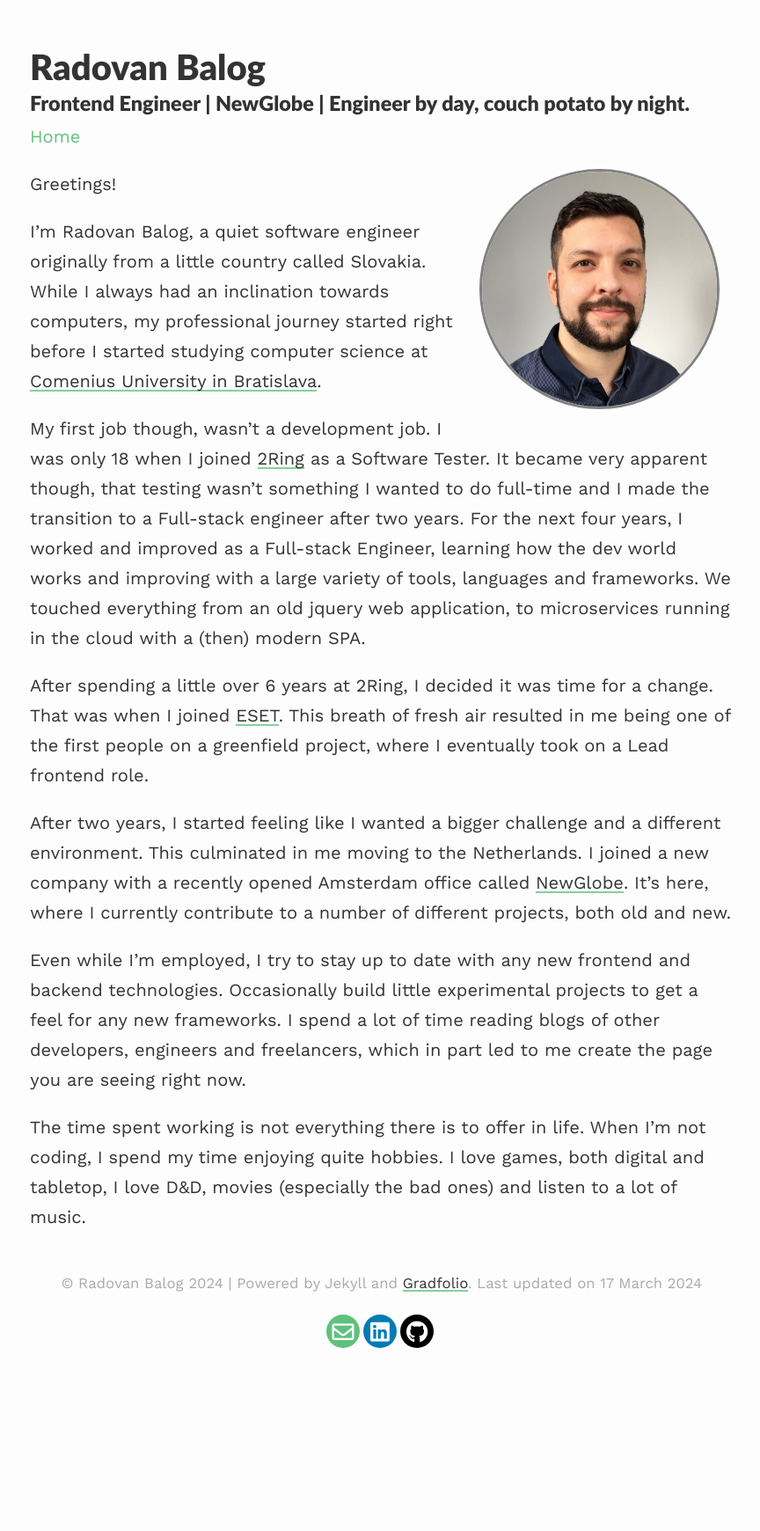
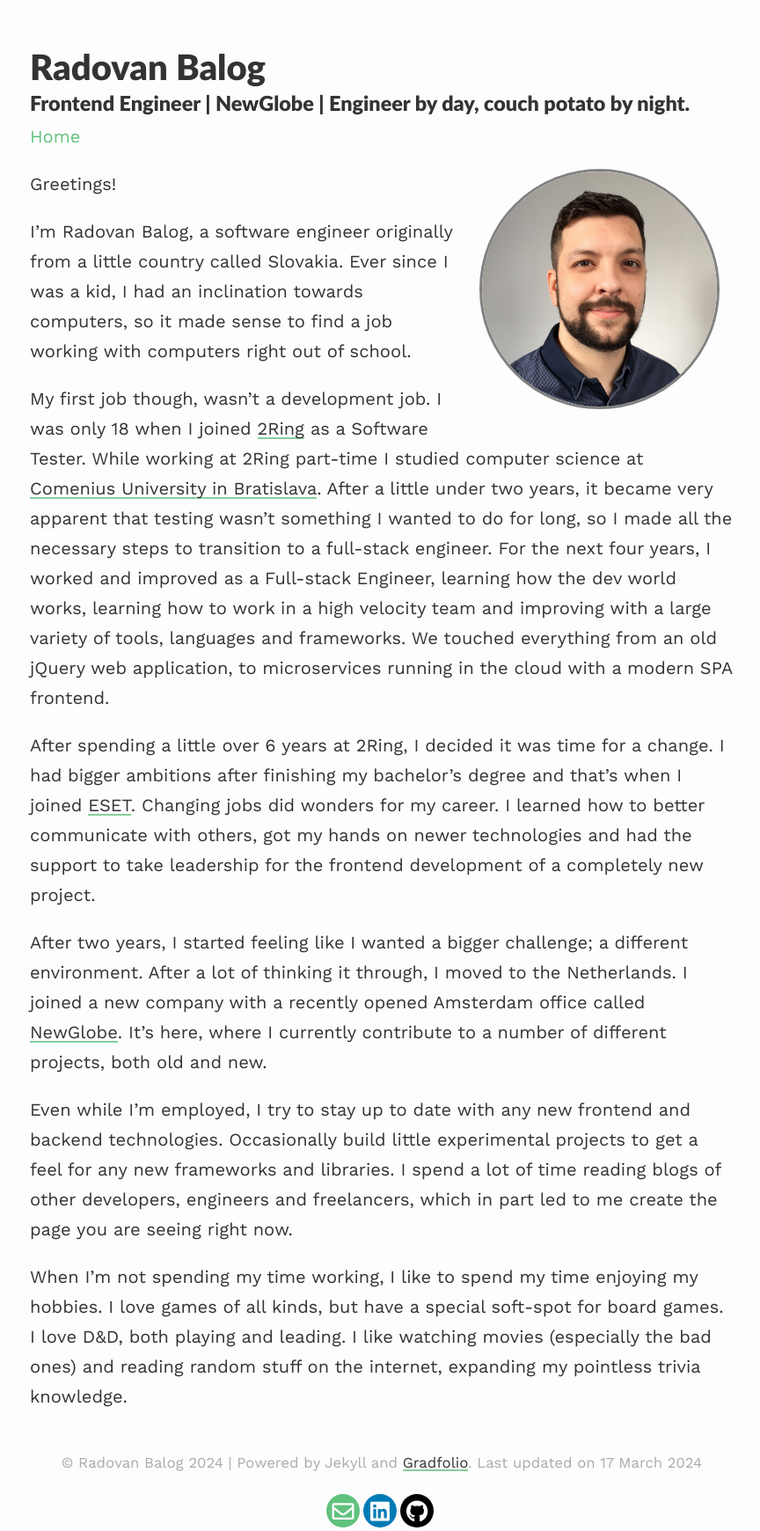
Before and after one commit to Radcho/radcho.github.io, a Jekyll site: the page built from index.md, in a window 1280 px wide. Shown: the whole page at 88% size, without its empty margins (206-1070 px from the left). Built offline with Jekyll 4.4.1, drawn with Linux system fonts in a browser that asks for light colours; nearby versions of some CDN libraries; before the commit the page ends 1536 px from its top, so only the background shows below that.

Commit message:
Improve description

```diff
--- a/index.md
+++ b/index.md
@@ -9,14 +9,14 @@ published: true
 
 Greetings!
 
-I'm Radovan Balog, a quiet software engineer originally from a little country called Slovakia. While I always had an inclination towards computers, my professional journey started right before I started studying computer science at [Comenius University in Bratislava](https://fmph.uniba.sk/en/).
+I'm Radovan Balog, a software engineer originally from a little country called Slovakia. Ever since I was a kid, I had an inclination towards computers, so it made sense to find a job working with computers right out of school.
 
-My first job though, wasn't a development job. I was only 18 when I joined [2Ring](https://www.2ring.com/) as a Software Tester. It became very apparent though, that testing wasn't something I wanted to do full-time and I made the transition to a Full-stack engineer after two years. For the next four years, I worked and improved as a Full-stack Engineer, learning how the dev world works and improving with a large variety of tools, languages and frameworks. We touched everything from an old jquery web application, to microservices running in the cloud with a (then) modern SPA.
+My first job though, wasn't a development job. I was only 18 when I joined [2Ring](https://www.2ring.com/) as a Software Tester. While working at 2Ring part-time I studied computer science at [Comenius University in Bratislava](https://fmph.uniba.sk/en/). After a little under two years, it became very apparent that testing wasn't something I wanted to do for long, so I made all the necessary steps to transition to a full-stack engineer. For the next four years, I worked and improved as a Full-stack Engineer, learning how the dev world works, learning how to work in a high velocity team and improving with a large variety of tools, languages and frameworks. We touched everything from an old jQuery web application, to microservices running in the cloud with a modern SPA frontend.
 
-After spending a little over 6 years at 2Ring, I decided it was time for a change. That was when I joined [ESET](https://www.eset.com/int/). This breath of fresh air resulted in me being one of the first people on a greenfield project, where I eventually took on a Lead frontend role.
+After spending a little over 6 years at 2Ring, I decided it was time for a change. I had bigger ambitions after finishing my bachelor's degree and that's when I joined [ESET](https://www.eset.com/int/). Changing jobs did wonders for my career. I learned how to better communicate with others, got my hands on newer technologies and had the support to take leadership for the frontend development of a completely new project.
 
-After two years, I started feeling like I wanted a bigger challenge and a different environment. This culminated in me moving to the Netherlands. I joined a new company with a recently opened Amsterdam office called [NewGlobe](https://newglobe.education/home-page/). It's here, where I currently contribute to a number of different projects, both old and new.
+After two years, I started feeling like I wanted a bigger challenge; a different environment. After a lot of thinking it through, I moved to the Netherlands. I joined a new company with a recently opened Amsterdam office called [NewGlobe](https://newglobe.education/home-page/). It's here, where I currently contribute to a number of different projects, both old and new.
 
-Even while I'm employed, I try to stay up to date with any new frontend and backend technologies. Occasionally build little experimental projects to get a feel for any new frameworks. I spend a lot of time reading blogs of other developers, engineers and freelancers, which in part led to me create the page you are seeing right now.
+Even while I'm employed, I try to stay up to date with any new frontend and backend technologies. Occasionally build little experimental projects to get a feel for any new frameworks and libraries. I spend a lot of time reading blogs of other developers, engineers and freelancers, which in part led to me create the page you are seeing right now.
 
-The time spent working is not everything there is to offer in life. When I'm not coding, I spend my time enjoying quite hobbies. I love games, both digital and tabletop, I love D&D, movies (especially the bad ones) and listen to a lot of music.
+When I'm not spending my time working, I like to spend my time enjoying my hobbies. I love games of all kinds, but have a special soft-spot for board games. I love D&D, both playing and leading. I like watching movies (especially the bad ones) and reading random stuff on the internet, expanding my pointless trivia knowledge.
```
